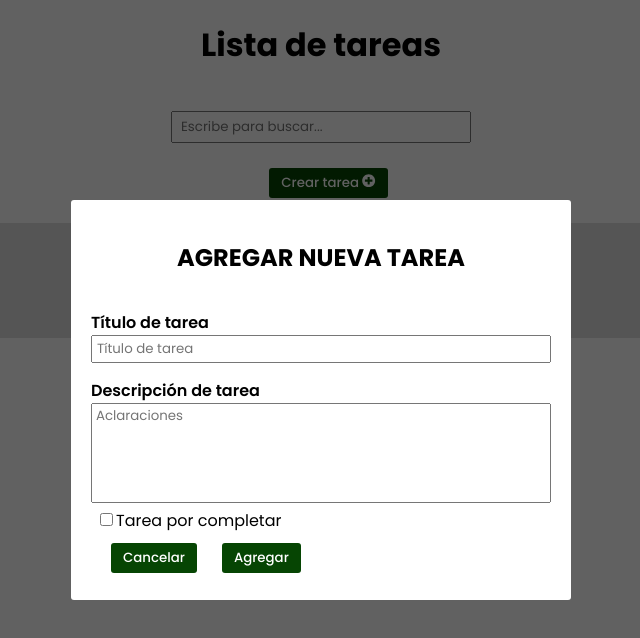
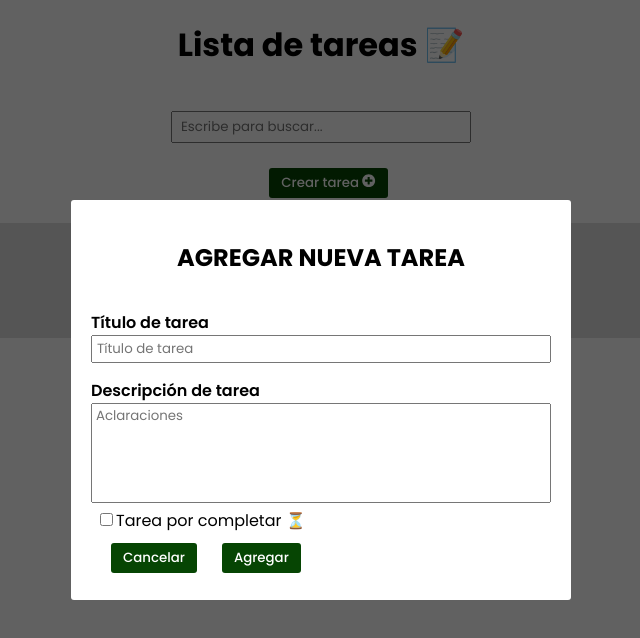
Before and after one commit to Another818/to-do-list, a React (Vite) app: page / in a window 1280 px wide. Both pictures are taken after a click on the button "Crear tarea". Shown: the top 638 px of the page, without its empty margins (319-959 px from the left). Built offline with nearby package versions, Linux system fonts and the light colour scheme.

Commit message:
animacion basica y emojis

```diff
--- a/src/App.jsx
+++ b/src/App.jsx
@@ -53,7 +53,7 @@ function App() {
 
 	return (
 		<>
-			<h1>Lista de tareas</h1>
+			<h1>Lista de tareas 📝</h1>
 			<div className='controls'>
 				<input
 					type='text'
--- a/src/components/TaskForm/TaskForm.jsx
+++ b/src/components/TaskForm/TaskForm.jsx
@@ -98,7 +98,9 @@ const TaskForm = ({ addTask, editTask, edit, task }) => {
 											onChange={handleIsChecked}
 										/>
 										<label htmlFor='cbox1'>
-											{isChecked ? 'Tarea completada' : 'Tarea por completar'}
+											{isChecked
+												? 'Tarea completada ✅'
+												: 'Tarea por completar ⏳'}
 										</label>
 									</div>
 									<div className='btn-container'>
@@ -136,7 +138,9 @@ const TaskForm = ({ addTask, editTask, edit, task }) => {
 											onChange={handleIsChecked}
 										/>
 										<label htmlFor='cbox1'>
-											{isChecked ? 'Tarea completada' : 'Tarea por completar'}
+											{isChecked
+												? 'Tarea completada ✅'
+												: 'Tarea por completar ⏳'}
 										</label>
 									</div>
 
--- a/src/components/TaskItem/TaskItem.css
+++ b/src/components/TaskItem/TaskItem.css
@@ -1,4 +1,14 @@
+@keyframes Fade {
+	0% {
+		transform: translateX(-30%);
+	}
+	100% {
+		transform: translateX(0);
+	}
+}
+
 .item {
+	animation: Fade 0.8s;
 	background-color: #fff;
 	padding: 20px;
 	border-radius: 5px;
--- a/src/components/TaskItem/TaskItem.jsx
+++ b/src/components/TaskItem/TaskItem.jsx
@@ -1,18 +1,17 @@
 import React from 'react';
 import { TaskForm } from '../index';
 import './TaskItem.css';
-import 'animate.css';
 
 const TaskItem = ({ tasks, deleteTask, addTask, editTask }) => {
 	return (
-		<div className='item '>
+		<div className='item'>
 			<h2>{tasks.title}</h2>
 			<p>{tasks.description}</p>
 			<span>{tasks.createAt}</span>
 			{tasks.checkbox ? (
-				<span>Tarea completada</span>
+				<span>Tarea completada ✅</span>
 			) : (
-				<span>Tarea por completar</span>
+				<span>Tarea por completar ⏳</span>
 			)}
 			<hr />
 			<section style={{ display: 'flex', flexWrap: 'wrap' }}>
--- a/src/components/TaskList/TaskList.jsx
+++ b/src/components/TaskList/TaskList.jsx
@@ -7,7 +7,7 @@ function TaskList({ tasks, deleteTask, addTask, editTask }) {
 	return (
 		<div className='list'>
 			{tasks.length === 0 ? (
-				<h2>Aun no has ingresado tareas.</h2>
+				<h2>Aun no has ingresado tareas ❌</h2>
 			) : (
 				tasks.map(task => (
 					<TaskItem
```
